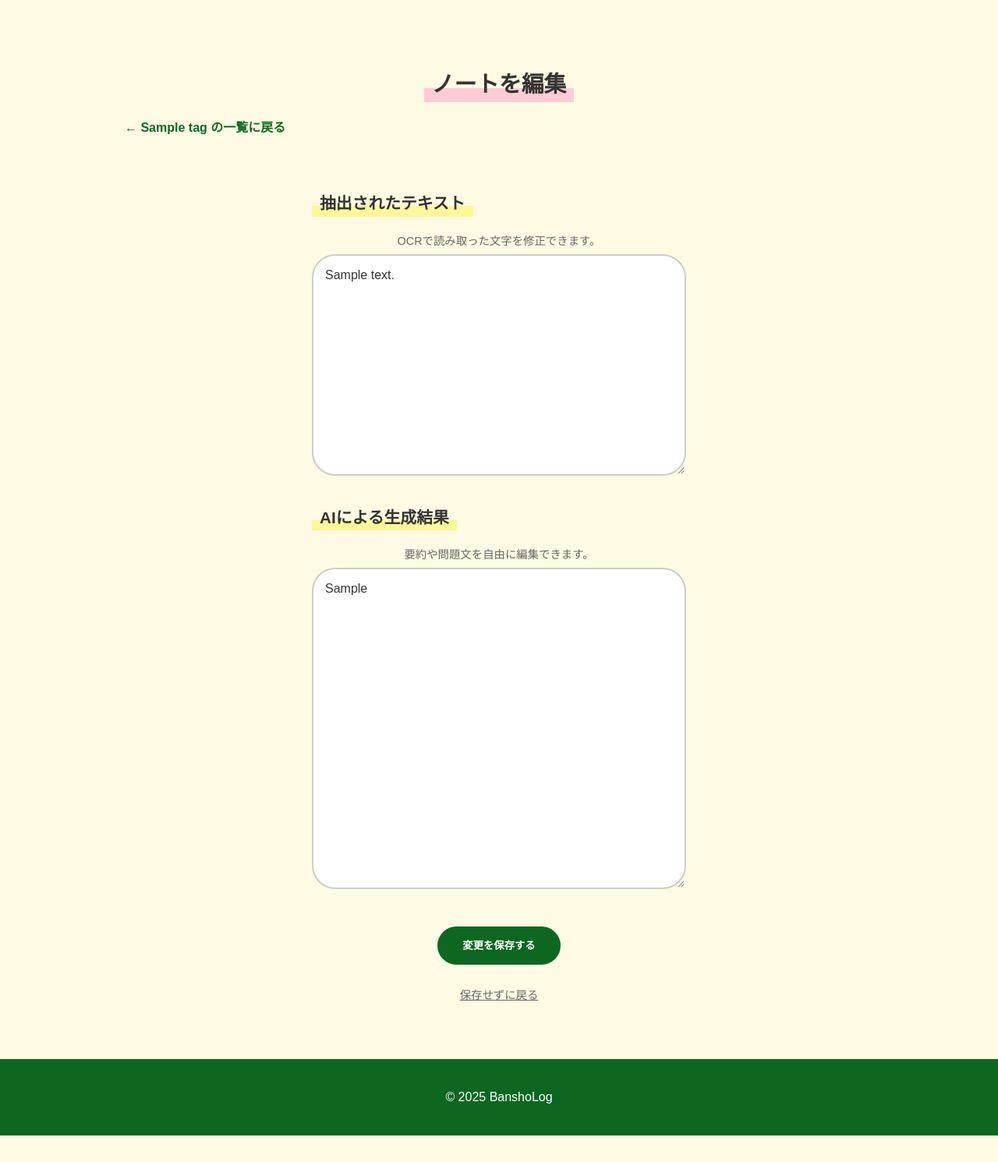
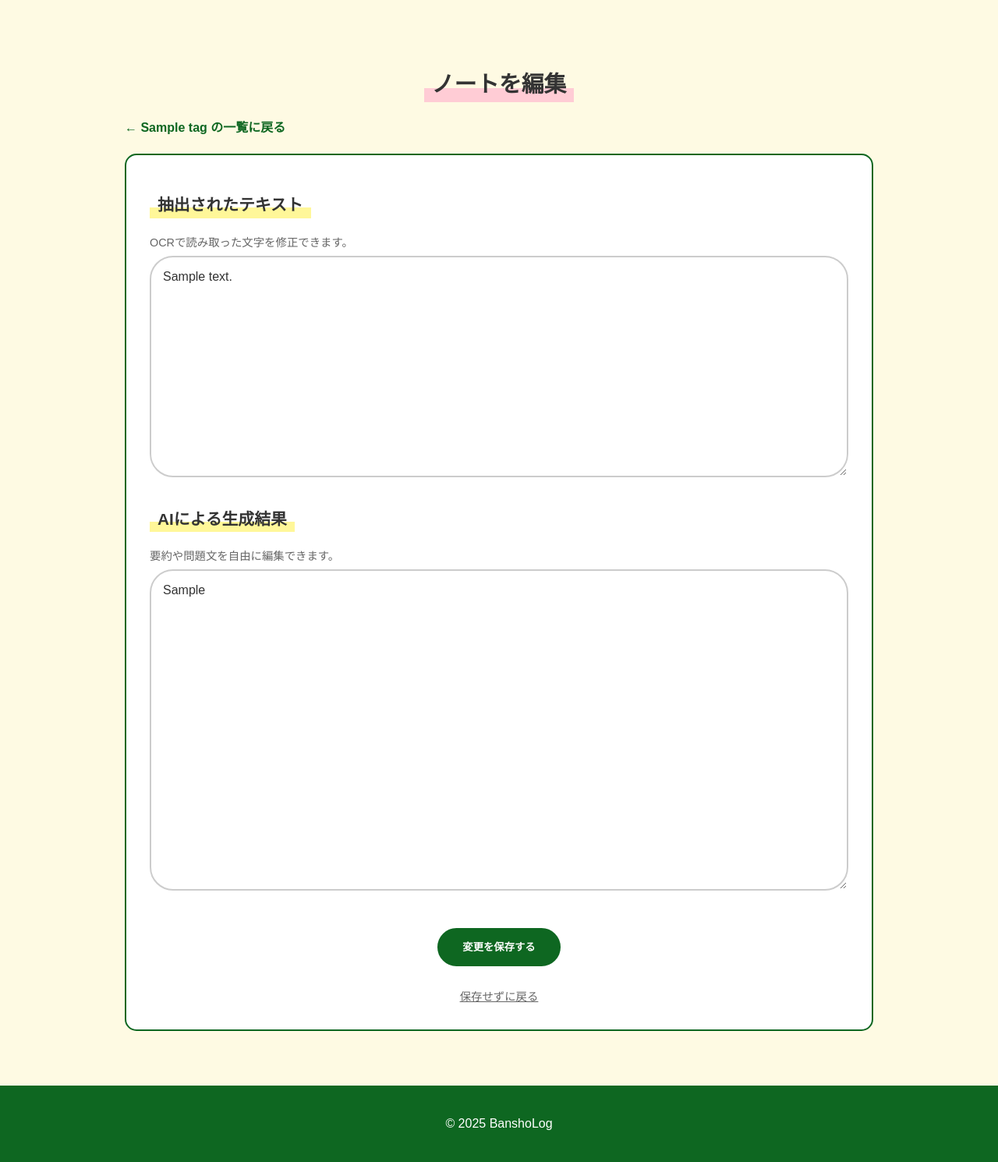
Before and after one commit to Nakamisa1005/bansho-app, a Flask app: template templates/edit_note.html in a window 1280 px wide. Shown: the part 169-1659 px from the top of the page at 78% size. Before the commit the page ends 1625 px from the top, so only its background shows below. Run offline with Flask 3, Linux system fonts and the light colour scheme; the template is opened without the code that fills it: most values are stand-ins (such as "Sample title", 1, 10 or a date in 2020); some web fonts are replaced.

Commit message:
プログラムの体裁を整えた2

```diff
--- a/static/style.css
+++ b/static/style.css
@@ -168,11 +168,6 @@ header {
     border-radius: 15px;
     padding: 30px;
     margin-bottom: 30px;
-    text-align: center;
-    border: none;
-    background: transparent;
-    box-shadow: none;
-    max-width: 480px; margin: 0 auto;
 }
 
 /* ログイン時・新規登録時のフォームラベル */
@@ -308,11 +303,6 @@ input[type="file"] {
     justify-content: center;
 }
 
-.no-content-text {
-    text-align:center;
-    width:100%;
-}
-
 .tag-card {
     display: block;
     text-decoration: none;
@@ -353,8 +343,6 @@ input[type="file"] {
     white-space: pre-wrap;
     font-family: inherit;
     font-size: 1rem;
-    max-height: 150px;
-    overflow-y: auto;
 }
 
 .quiz-container {
@@ -370,11 +358,6 @@ input[type="file"] {
     border-left: 5px solid var(--primary-color);
 }
 
-.without-save {
-    color: #666;
-    font-size: 0.9rem;
-    text-decoration: underline;
-}
 /* フッター */
 footer {
     background-color: var(--primary-color);
--- a/templates/archive.html
+++ b/templates/archive.html
@@ -63,7 +63,7 @@
             </div>
         </div>
         {% else %}
-        <p class="no-content-text">この科目のノートはまだありません。</p>
+        <p style="text-align: center;">この科目のノートはまだありません。</p>
         {% endfor %}
     </main>
 
--- a/templates/archive_tags.html
+++ b/templates/archive_tags.html
@@ -42,7 +42,7 @@
                 <div class="tag-name-text">{{ tag }}</div>
             </a>
             {% else %}
-            <p class="no-content-text" style="text-align:center; width:100%;">まだ保存されたノートはありません。</p>
+            <p style="text-align:center; width:100%;">まだ保存されたノートはありません。</p>
             {% endfor %}
         </div>
     </main>
--- a/templates/edit_note.html
+++ b/templates/edit_note.html
@@ -53,7 +53,7 @@
                 <div style="text-align: center;">
                     <button type="submit" class="action-button">変更を保存する</button>
                     <br><br>
-                    <a href="/archive" class="without-save">保存せずに戻る</a>
+                    <a href="/archive" style="color: #666; font-size: 0.9rem; text-decoration: underline;">保存せずに戻る</a>
                 </div>
 
             </form>
--- a/templates/index.html
+++ b/templates/index.html
@@ -25,7 +25,7 @@
 
     <main>
         <section id="AboutApp">
-            <div class="app-card">
+            <div class="app-card" style="text-align: center; border: none; background: transparent; box-shadow: none;">
                 <h2 class="section-title"><span class="marker-yellow">このアプリについて</span></h2>
                 <p class="section-description">
                     授業の板書を撮影してアップロードするだけ。<br>
--- a/templates/login.html
+++ b/templates/login.html
@@ -15,7 +15,7 @@
     </header>
 
     <main>
-        <div class="app-card">
+        <div class="app-card" style="max-width: 480px; margin: 0 auto;">
 
             <h2 class="section-title"><span class="marker-yellow">ログイン</span></h2>
 
--- a/templates/result.html
+++ b/templates/result.html
@@ -28,7 +28,7 @@
         <div class="app-card">
             <h2 class="section-title" style="font-size:1.4rem; text-align:left;"><span
                     class="marker-yellow">板書の読み取り結果</span></h2>
-            <pre class="ai-result-pre">{{ extracted_text_data }}</pre>
+            <pre class="ai-result-pre" style="max-height: 150px; overflow-y: auto;">{{ extracted_text_data }}</pre>
         </div>
 
         <div class="app-card">
--- a/templates/signup.html
+++ b/templates/signup.html
@@ -15,7 +15,7 @@
     </header>
 
     <main>
-        <div class="app-card">
+        <div class="app-card" style="max-width: 480px; margin: 0 auto;">
 
             <h2 class="section-title"><span class="marker-yellow">新規登録</span></h2>
 
```
